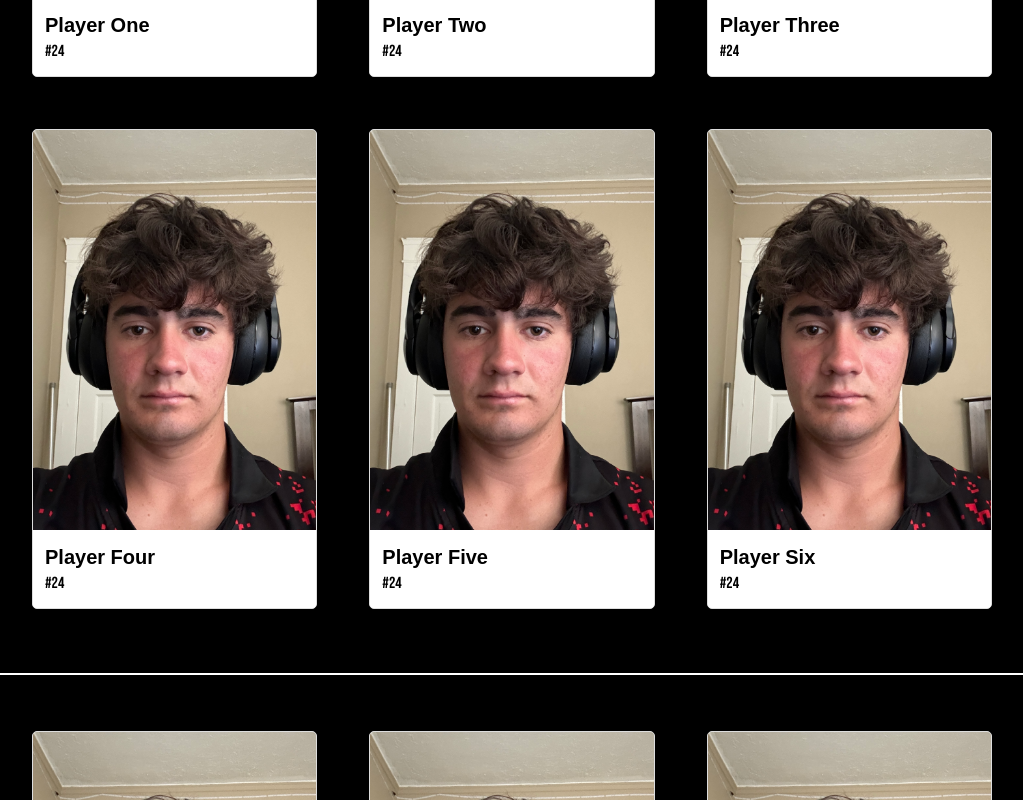
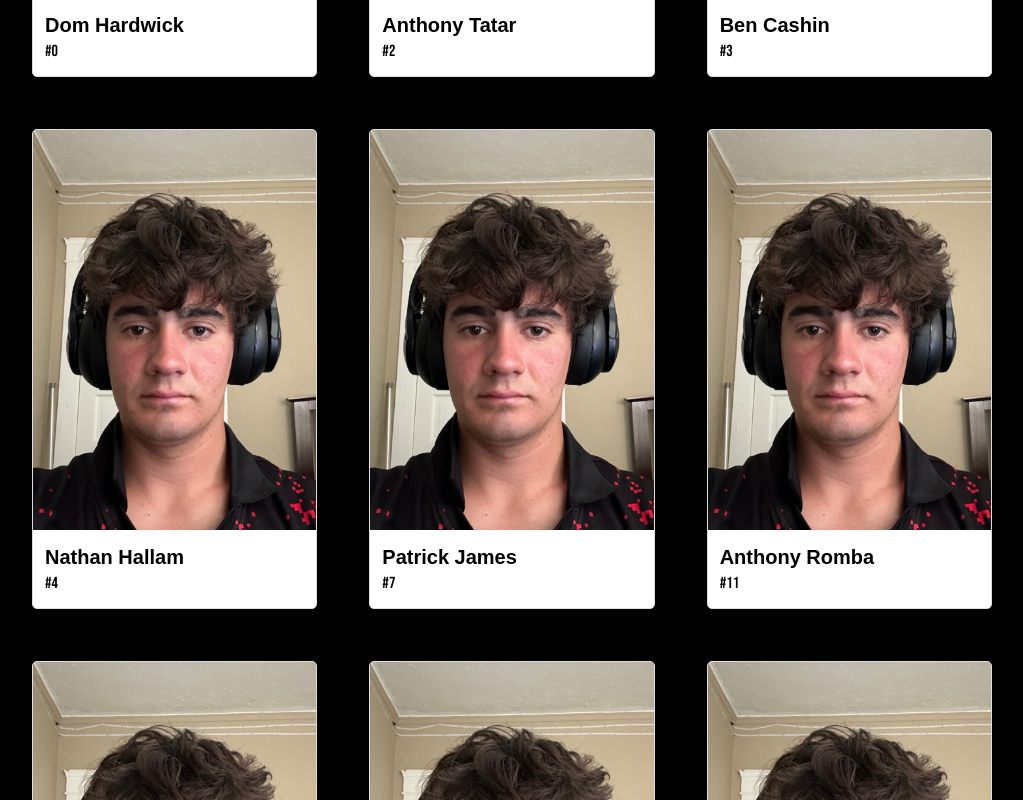
Before and after one commit to Joseph-Rhodes/wkwarriors.github.io, a React (Create React App) app in the folder wkwarriors-website/: page /roster in a window 1280 px wide. Shown: the part 660-1460 px from the top of the page, without its empty margins (128-1151 px from the left). Built offline with nearby package versions, Linux system fonts and the light colour scheme.

Commit message:
Update Roster.js
Need to put in the picture for each player and coaches

```diff
--- a/wkwarriors-website/src/Components/Roster/RosterPage.js
+++ b/wkwarriors-website/src/Components/Roster/RosterPage.js
@@ -5,89 +5,160 @@ import "./Roster.css";
 const players = [
   {
     id: 1,
-    number: 24,
-    name: "Player One",
+    number: 0,
+    name: "Dom Hardwick",
     image: "../../Images/IMG_2678.JPG",
-    hometown: "Hometown One",
-    height: "6'0\"",
-    weight: "180 lbs",
-    age: 23,
-    position: "SF",
-    points: 10,
-    rebounds: 5,
-    assists: 3,
+    height: "5'11\"",
+    age: 19,  // Based on YOB 2005
+    position: "SG/PG",
+    points: 13.2,
+    rebounds: 5.4,
+    assists: 3.3,
+    blocks: 0.2,
+    signed: 2024,
   },
   {
     id: 2,
-    number: 24,
-    name: "Player Two",
+    number: 2,
+    name: "Anthony Tatar",
     image: "../../Images/IMG_2678.JPG",
-    hometown: "Hometown Two",
-    height: "6'2\"",
-    weight: "190 lbs",
-    age: 23,
-    position: "SG",
-    points: 12,
-    rebounds: 6,
-    assists: 4,
+    height: "6'6\"",
+    age: 19,  // Based on YOB 2005
+    position: "C",
+    points: 4.6,
+    rebounds: 8.7,
+    assists: 2.8,
+    blocks: 4.1,
+    signed: 2021,
   },
   {
     id: 3,
-    number: 24,
-    name: "Player Three",
+    number: 3,
+    name: "Ben Cashin",
     image: "../../Images/IMG_2678.JPG",
-    hometown: "Hometown Three",
-    height: "6'1\"",
-    weight: "185 lbs",
-    age: 23,
-    position: "PF",
-    points: 11,
-    rebounds: 5.5,
-    assists: 3.5,
+    height: "6'4\"",
+    age: 20,  // Based on YOB 2004
+    position: "SF/PF",
+    points: 4.9,
+    rebounds: 7.5,
+    assists: 2.9,
+    blocks: 2.3,
+    signed: 2021,
   },
   {
     id: 4,
-    number: 24,
-    name: "Player Four",
+    number: 4,
+    name: "Nathan Hallam",
     image: "../../Images/IMG_2678.JPG",
-    hometown: "Hometown Four",
-    height: "6'3\"",
-    weight: "195 lbs",
-    age: 23,
-    position: "SF",
-    points: 14,
-    rebounds: 7,
-    assists: 5,
+    height: "6'1\"",
+    age: 19,  // Based on YOB 2005
+    position: "SF/PF",
+    points: 12.0,
+    rebounds: 3.0,
+    assists: 3.0,
+    blocks: 0.0,
+    signed: 2023,
   },
   {
     id: 5,
-    number: 24,
-    name: "Player Five",
+    number: 7,
+    name: "Patrick James",
     image: "../../Images/IMG_2678.JPG",
-    hometown: "Hometown Five",
-    height: "6'4\"",
-    weight: "200 lbs",
-    age: 23,
-    position: "PG",
-    points: 16,
-    rebounds: 8,
-    assists: 6,
+    height: "6'1\"",
+    age: 27,  // Based on YOB 1997
+    position: "SG/PG",
+    points: 13.5,
+    rebounds: 5.1,
+    assists: 3.0,
+    blocks: 1.0,
+    signed: 2024,
   },
   {
     id: 6,
-    number: 24,
-    name: "Player Six",
+    number: 11,
+    name: "Anthony Romba",
     image: "../../Images/IMG_2678.JPG",
-    hometown: "Hometown Six",
-    height: "6'5\"",
-    weight: "210 lbs",
-    age: 23,
-    position: "C",
-    points: 18,
-    rebounds: 9,
-    assists: 7,
+    height: "6'3\"",
+    age: 26,  // Based on YOB 1998
+    position: "PG",
+    points: 27.7,
+    rebounds: 7.8,
+    assists: 4.2,
+    blocks: 3.2,
+    signed: 2023,
+  },
+  {
+    id: 7,
+    number: 12,
+    name: "Thomas Ellwood",
+    image: "../../Images/IMG_2678.JPG",
+    height: "6'3\"",
+    age: 23,  // Based on YOB 2001
+    position: "C/SF",
+    points: 20.5,
+    rebounds: 8.5,
+    assists: 4.5,
+    blocks: 3.5,
+    signed: 2024,
+  },
+  {
+    id: 8,
+    number: 15,
+    name: "Roman Johnson",
+    image: "../../Images/IMG_2678.JPG",
+    height: "5'11\"",
+    age: 16,  // Based on YOB 2008
+    position: "PF",
+    points: 4.2,
+    rebounds: 3.6,
+    assists: 3.1,
+    blocks: 0.0,
+    signed: 2024,
+  },
+  {
+    id: 9,
+    number: 16,
+    name: "Dan Merrett",
+    image: "../../Images/IMG_2678.JPG",
+    height: "6'1\"",
+    age: 20,  // Based on YOB 2004
+    position: "SF",
+    points: 4.4,
+    rebounds: 4.3,
+    assists: 2.7,
+    blocks: 0.2,
+    signed: 2021,
+  },
+  {
+    id: 10,
+    number: 35,
+    name: "Riley Johnson",
+    image: "../../Images/IMG_2678.JPG",
+    height: "6'3\"",
+    age: 19,  // Based on YOB 2005
+    position: "SG/SF",
+    points: 12.5,
+    rebounds: 5.8,
+    assists: 4.0,
+    blocks: 1.0,
+    signed: 2024,
+  },
+  {
+    id: 11,
+    number: 95,
+    name: "Greg Blair",
+    image: "../../Images/IMG_2678.JPG",
+    height: "6'2\"",
+    age: 19,  // Based on YOB 2005
+    position: "SG/SF",
+    points: 14.7,
+    rebounds: 6.5,
+    assists: 4.7,
+    blocks: 0.6,
+    signed: 2023,
   },
 ];
+
 
 const coaches = [
   {
@@ -163,13 +234,13 @@ const RosterPage = () => {
                   <th className={getHeaderClass("name")} onClick={() => handleSort("name")}>Name</th>
                   <th className={getHeaderClass("number")} onClick={() => handleSort("number")}>Number</th>
                   <th className={getHeaderClass("position")} onClick={() => handleSort("position")}>Position</th>
+                  <th className={getHeaderClass("signed")} onClick={() => handleSort("signed")}>Year Signed</th>
+                  <th className={getHeaderClass("age")} onClick={() => handleSort("age")}>Age</th>
                   <th className={getHeaderClass("height")} onClick={() => handleSort("height")}>Height</th>
-                  <th className={getHeaderClass("weight")} onClick={() => handleSort("weight")}>Weight</th>
-                  <th className={getHeaderClass("age")} onClick={() => handleSort("age")}>Age</th>
-                  <th className={getHeaderClass("hometown")} onClick={() => handleSort("hometown")}>Hometown</th>
                   <th className={getHeaderClass("points")} onClick={() => handleSort("points")}>PPG</th>
                   <th className={getHeaderClass("rebounds")} onClick={() => handleSort("rebounds")}>RPG</th>
                   <th className={getHeaderClass("assists")} onClick={() => handleSort("assists")}>APG</th>
+                  <th className={getHeaderClass("blocks")} onClick={() => handleSort("blocks")}>BPG</th>
                 </tr>
               </thead>
               <tbody>
@@ -178,13 +249,13 @@ const RosterPage = () => {
                     <td>{player.name}</td>
                     <td>{player.number}</td>
                     <td>{player.position}</td>
+                    <td>{player.signed}</td>
+                    <td>{player.age}</td>
                     <td>{player.height}</td>
-                    <td>{player.weight}</td>
-                    <td>{player.age}</td>
-                    <td>{player.hometown}</td>
                     <td>{player.points}</td>
                     <td>{player.rebounds}</td>
                     <td>{player.assists}</td>
+                    <td>{player.blocks}</td>
                   </tr>
                 ))}
               </tbody>
@@ -221,11 +292,10 @@ const RosterPage = () => {
                 </div>
                 <div className="player-info">
                   <p>
-                    <span className="bold">Hometown:</span> {player.hometown}
+                    <span className="bold">Year Signed:</span> {player.signed}
                   </p>
                   <p>
-                    <span className="bold">Height:</span> {player.height}{" "}
-                    <span className="bold"> Weight:</span> {player.weight}
+                    <span className="bold">Height:</span> {player.height}
                   </p>
                   <p>
                     <span className="bold">Age:</span> {player.age}
@@ -234,13 +304,10 @@ const RosterPage = () => {
                     <span className="bold">Position:</span> {player.position}
                   </p>
                   <p>
-                    <span className="bold">PPG:</span> {player.points}
+                    <span className="bold">PPG:</span> {player.points} {"   "} <span className="bold">APG:</span> {player.rebounds}
                   </p>
                   <p>
-                    <span className="bold">RPG:</span> {player.rebounds}
-                  </p>
-                  <p>
-                    <span className="bold">APG:</span> {player.assists}
+                    <span className="bold">RPG:</span> {player.rebounds} {"  "} <span className="bold">BPG:</span> {player.blocks}
                   </p>
                 </div>
               </div>
```
